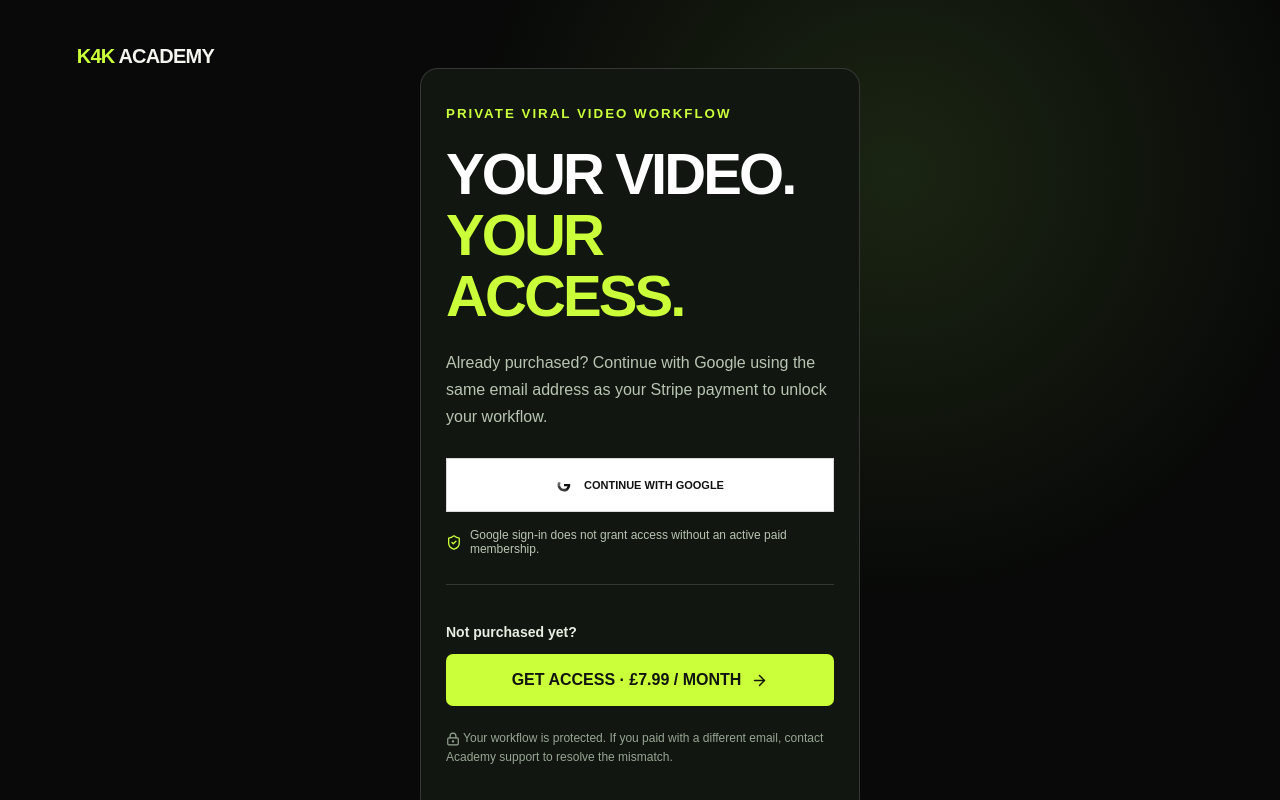
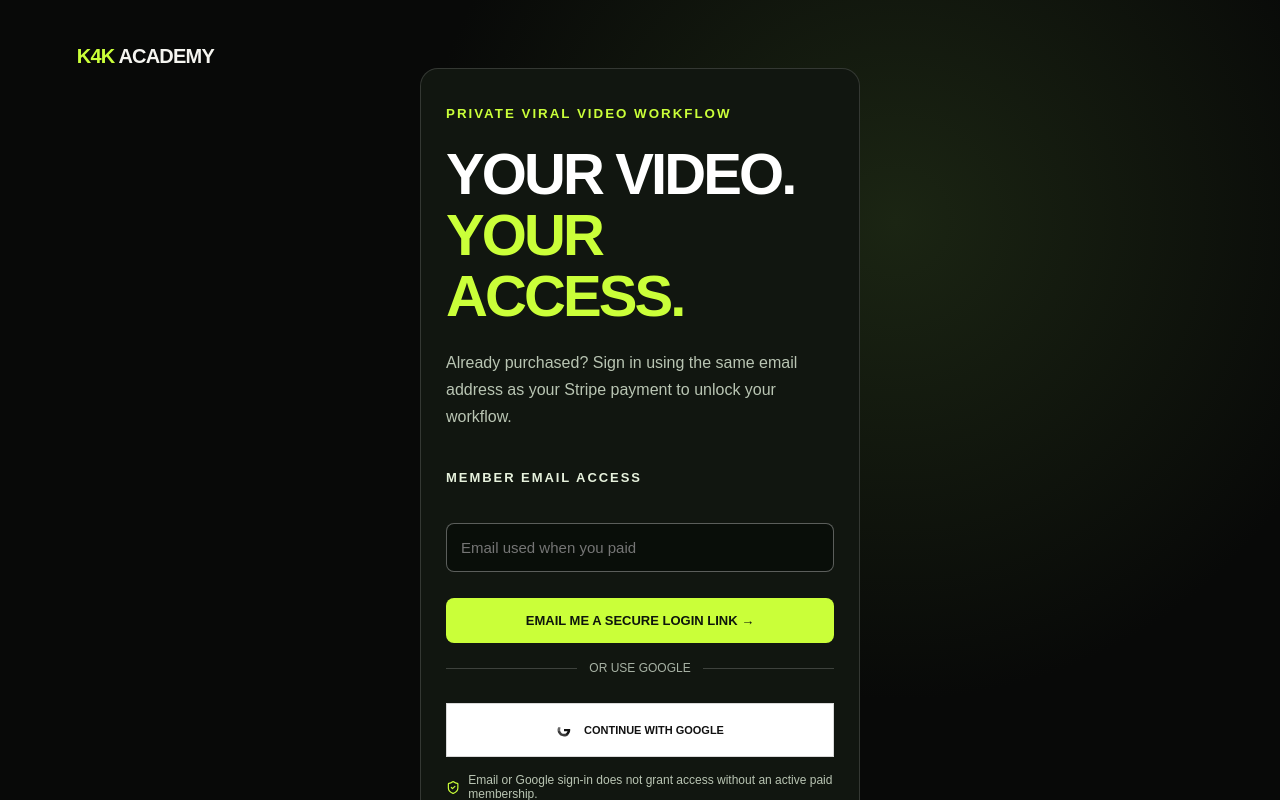
Before and after one commit to kreativestudios4k-lgtm/k4k-academy-v2, a Next.js app: page /login in a window 1280 px wide. Shown: the top 800 px of the page. Built offline with nearby package versions, Linux system fonts and the light colour scheme.

Commit message:
Add verified email magic-link login for paid Academy members

```diff
--- a/app/login/page.js
+++ b/app/login/page.js
@@ -11,6 +11,9 @@ export default function Login(){
  const [msg,setMsg]=useState('');
  const [checkoutReturn,setCheckoutReturn]=useState(false);
  const [oauthError,setOauthError]=useState(false);
+ const [email,setEmail]=useState('');
+ const [emailLoading,setEmailLoading]=useState(false);
+ const [emailSent,setEmailSent]=useState(false);
  useEffect(()=>{const q=new URLSearchParams(window.location.search);setCheckoutReturn(q.get('checkout')==='success');setOauthError(q.has('error'))},[]);
  async function google(){
   setLoading(true);setMsg('');
@@ -21,19 +24,43 @@ export default function Login(){
   });
   if(error){setMsg(error.message);setLoading(false)}
  }
+ async function emailSignIn(event){
+  event.preventDefault();
+  setMsg('');setEmailSent(false);
+  const normalized=email.trim().toLowerCase();
+  if(!/^[^\\s@]+@[^\\s@]+\\.[^\\s@]+$/.test(normalized)){setMsg('Enter a valid email address.');return}
+  setEmailLoading(true);
+  try{
+   const supabase=createClient();
+   const {error}=await supabase.auth.signInWithOtp({
+    email:normalized,
+    options:{emailRedirectTo:window.location.origin+'/auth/callback',shouldCreateUser:true}
+   });
+   if(error)throw error;
+   setEmailSent(true);
+  }catch(err){setMsg(err?.message||'Unable to send sign-in email. Please try again.')}
+  finally{setEmailLoading(false)}
+ }
  return <main className="authpage"><Link href="/" className="brand"><span>K4K</span> ACADEMY</Link>
  <section style={{maxWidth:440,width:'100%',margin:'auto',padding:'35px 25px',border:'1px solid #ffffff25',borderRadius:18,background:'#111610',color:'#fff'}}>
  <small style={{color:'#caff39',letterSpacing:2,fontWeight:800}}>PRIVATE VIRAL VIDEO WORKFLOW</small>
  <h1 style={{fontSize:'clamp(38px,7vw,58px)',lineHeight:1.05,letterSpacing:'-.05em',margin:'22px 0'}}>YOUR VIDEO.<br/><i>YOUR ACCESS.</i></h1>
- {checkoutReturn?<p role="status" style={{lineHeight:1.7,color:'#e5f6c9',background:'#caff3914',border:'1px solid #caff3955',padding:14,borderRadius:9}}>Thanks for joining! Continue with Google using the <b>same email you used to pay</b>. Your subscription will be checked before access is granted.</p>:<p style={{lineHeight:1.7,color:'#b9c5b3'}}>Already purchased? Continue with Google using the same email address as your Stripe payment to unlock your workflow.</p>}
+ {checkoutReturn?<p role="status" style={{lineHeight:1.7,color:'#e5f6c9',background:'#caff3914',border:'1px solid #caff3955',padding:14,borderRadius:9}}>Thanks for joining! Sign in using the <b>same email you used to pay</b>. Your subscription will be checked before access is granted.</p>:<p style={{lineHeight:1.7,color:'#b9c5b3'}}>Already purchased? Sign in using the same email address as your Stripe payment to unlock your workflow.</p>}
+ <form onSubmit={emailSignIn} style={{margin:"22px 0 18px",display:"grid",gap:11}}>
+  <label htmlFor="member-email" style={{fontSize:13,fontWeight:800,color:"#e7f2dd"}}>MEMBER EMAIL ACCESS</label>
+  <input id="member-email" type="email" autoComplete="email" required value={email} onChange={e=>setEmail(e.target.value)} placeholder="Email used when you paid" style={{width:"100%",border:"1px solid #ffffff55",background:"#090e09",color:"#fff",padding:"15px 14px",borderRadius:8,fontSize:15}}/>
+  <button type="submit" disabled={emailLoading} style={{width:"100%",background:"#caff39",color:"#0e160c",fontWeight:900,padding:"15px 14px",border:0,borderRadius:8,cursor:"pointer",fontSize:13}}>{emailLoading?'SENDING ACCESS LINK…':'EMAIL ME A SECURE LOGIN LINK →'}</button>
+  {emailSent&&<p role="status" style={{lineHeight:1.6,color:"#caff39",border:"1px solid #caff3955",background:"#caff3912",padding:13,borderRadius:8,margin:0}}>Check your inbox (and spam folder) for your secure sign-in email. Open the link on this device to activate your existing paid membership. Do not purchase again.</p>}
+ </form>
+ <div style={{display:"flex",alignItems:"center",gap:12,color:"#a7b2a4",fontSize:12,margin:"16px 0"}}><span style={{flex:1,borderTop:"1px solid #ffffff30"}}/>OR USE GOOGLE<span style={{flex:1,borderTop:"1px solid #ffffff30"}}/></div>
  <button type="button" className="googleAuth" onClick={google} disabled={loading} style={{width:'100%',margin:'28px 0 12px',display:'flex',justifyContent:'center',alignItems:'center',gap:12}}><GoogleMark/>{loading?'Connecting to Google…':'Continue with Google'}</button>
  {oauthError&&<p role="alert" style={{color:'#ffb6a6'}}>Google sign-in could not be completed. Please try again.</p>}
  {msg&&<p role="alert" style={{color:'#ffb6a6',lineHeight:1.6}}>{msg}</p>}
- <p style={{display:'flex',alignItems:'center',gap:8,color:'#b9c5b3',fontSize:12,marginTop:16}}><ShieldCheck size={17} color="#caff39"/> Google sign-in does not grant access without an active paid membership.</p>
+ <p style={{display:'flex',alignItems:'center',gap:8,color:'#b9c5b3',fontSize:12,marginTop:16}}><ShieldCheck size={17} color="#caff39"/> Email or Google sign-in does not grant access without an active paid membership.</p>
  <div style={{borderTop:'1px solid #ffffff25',marginTop:28,paddingTop:25}}>
   <p style={{fontSize:14,color:'#e8eee3',fontWeight:700}}>Not purchased yet?</p>
   <Link href="/#checkout" style={{display:'flex',justifyContent:'center',alignItems:'center',gap:10,background:'#caff39',color:'#101510',fontWeight:900,padding:'17px 15px',borderRadius:7,textDecoration:'none'}}>GET ACCESS · £7.99 / MONTH <ArrowRight size={17}/></Link>
  </div>
- <p style={{fontSize:12,color:'#98a694',marginTop:23,lineHeight:1.6}}><LockKeyhole size={14} style={{verticalAlign:'middle'}}/> Your workflow is protected. If you paid with a different email, contact Academy support to resolve the mismatch.</p>
+ <p style={{fontSize:12,color:'#98a694',marginTop:23,lineHeight:1.6}}><LockKeyhole size={14} style={{verticalAlign:'middle'}}/> Your workflow is protected. Use the email address on your payment receipt; no second purchase is required.</p>
  </section></main>
 }
```
